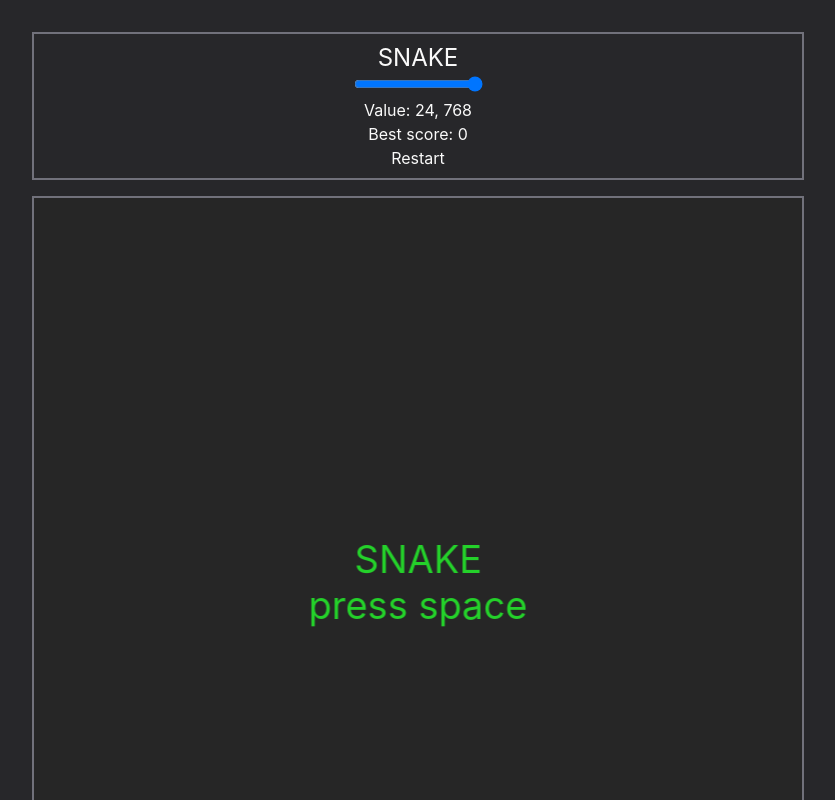
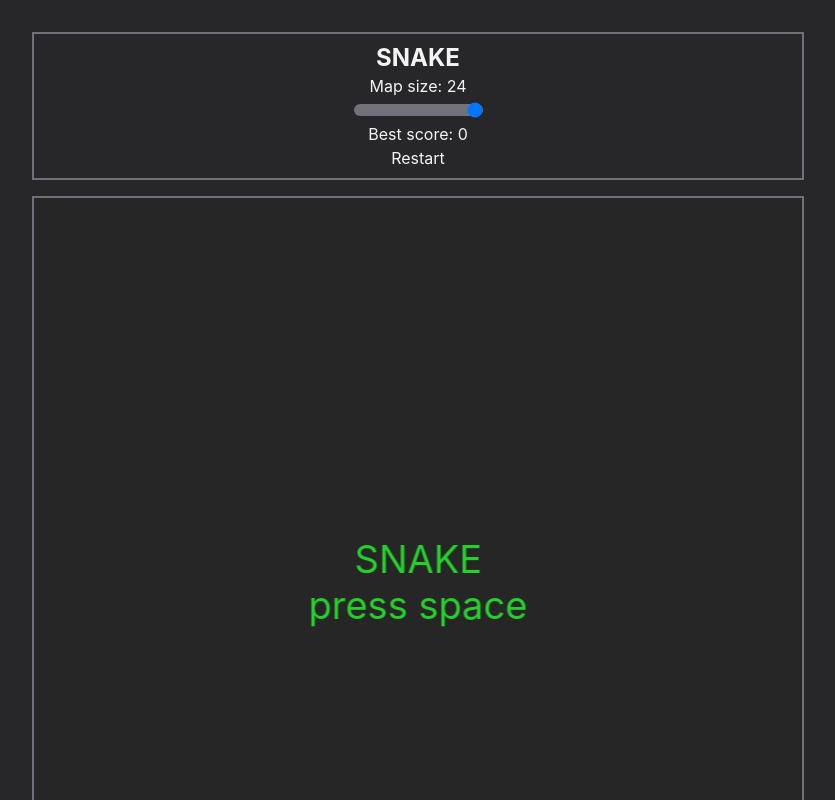
Before and after one commit to ppatrzyk/snake-ts, a React (Vite) app: page / in a window 1280 px wide. Shown: the top 800 px of the page, without its empty margins (222-1057 px from the left). Built offline with nearby package versions, Linux system fonts and the light colour scheme.

Commit message:
slider style

```diff
--- a/src/App.tsx
+++ b/src/App.tsx
@@ -3,7 +3,7 @@ import Footer from "./components/Footer";
 
 function App() {
   return (
-    <main className="bg-zinc-800 text-zinc-50 min-h-screen flex flex-col justify-center items-center py-4 md:py-8 px-8 md:px-32">
+    <main className="bg-zinc-800 text-zinc-100 min-h-screen flex flex-col justify-center items-center py-4 md:py-8 px-8 md:px-32">
       <GameComponent />
       <Footer />
     </main>
--- a/src/components/GameComponent.tsx
+++ b/src/components/GameComponent.tsx
@@ -43,19 +43,20 @@ function GameComponent() {
   }, [eventEmitter.on, eventEmitter.off]);
 
   return (
-    <div>
+    <div className="mb-2">
       <div className="border-2 border-zinc-500 min-w-md mb-4 p-2 text-center">
-        <h1 className="text-2xl">SNAKE</h1>
+        <h1 className="text-2xl font-bold">SNAKE</h1>
+        <label>
+          <span className="block">Map size: {mapSize}</span>
           <input
             type="range"
+            className="h-3 appearance-none rounded-full bg-zinc-500"
             min={8}
             max={24}
             value={mapSize}
             onChange={(event) => setMapSize(event.target.valueAsNumber)}
           />
-        <p>
-          Value: {mapSize}, {mapSizePx}
-        </p>
+        </label>
         <p>Best score: {bestScore}</p>
         <p className={`${gameRunning ? "" : "hidden"}`}>
           Current core: {score}
--- a/src/components/PhaserWrapper.tsx
+++ b/src/components/PhaserWrapper.tsx
@@ -35,7 +35,7 @@ function PhaserWrapper({ width, height, eventEmitter }: PhaserWrapperProps) {
   }, [width, height, eventEmitter]);
 
   return (
-    <div className="border-2 border-zinc-500 bg-zinc-50">
+    <div className="border-2 border-zinc-500 bg-zinc-100">
       <div ref={containerRef} style={{ width, height }} className="mx-auto" />
     </div>
   );
```
Lines whose indentation alone changed are shown as unchanged.
